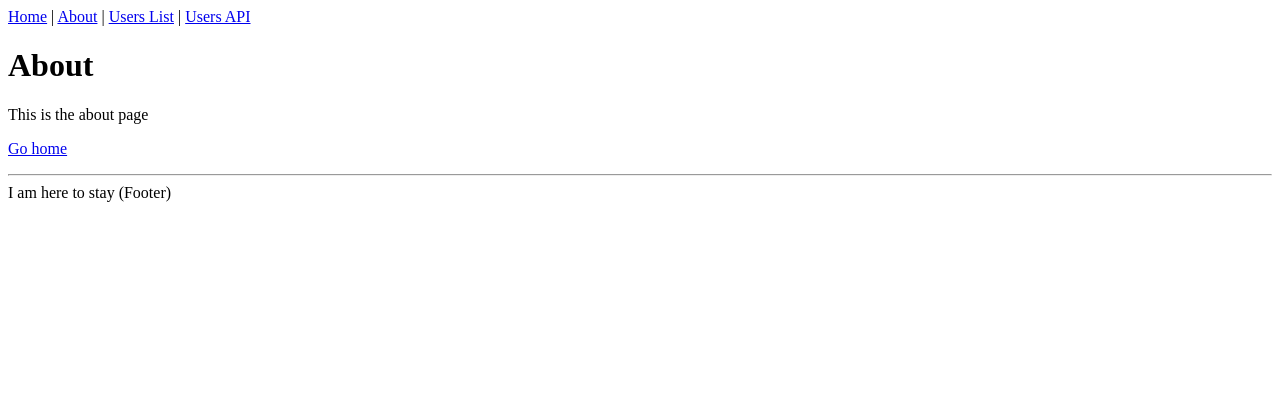
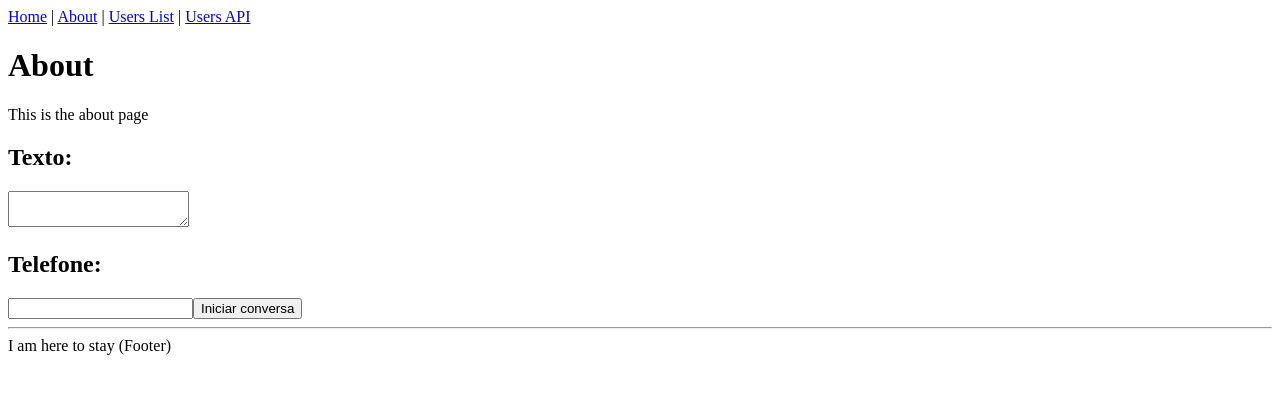
Before and after one commit to renvieir/blog, a Next.js app: page /about in a window 1280 px wide. Shown: the top 394 px of the page. Built offline with nearby package versions, Linux system fonts and the light colour scheme.

Commit message:
feat: send message through whatsapp api

```diff
--- a/pages/about.tsx
+++ b/pages/about.tsx
@@ -1,17 +1,32 @@
-import React from 'react'
-import Link from 'next/link'
-import Layout from '../components/Layout'
+import React, { useRef } from "react";
+import Layout from "../components/Layout";
 
-const AboutPage = (): JSX.Element => (
-  <Layout title="About | Next.js + TypeScript Example">
-    <h1>About</h1>
-    <p>This is the about page</p>
-    <p>
-      <Link href="/">
-        <a>Go home</a>
-      </Link>
-    </p>
-  </Layout>
-)
+const AboutPage = (): JSX.Element => {
+  const phoneRef = useRef(null);
+  const messageRef = useRef(null);
+  return (
+    <Layout title="About | Next.js + TypeScript Example">
+      <h1>About</h1>
+      <p>This is the about page</p>
+      <div>
+        <h2>Texto:</h2>
+        <textarea ref={messageRef} />
+      </div>
+      <div>
+        <h2>Telefone:</h2>
+        <input ref={phoneRef} />
+        <button
+          onClick={() =>
+            window.open(
+              `https://api.whatsapp.com/send?phone=+55${phoneRef.current.value}&text=${messageRef.current.value}`
+            )
+          }
+        >
+          Iniciar conversa
+        </button>
+      </div>
+    </Layout>
+  );
+};
 
-export default AboutPage
+export default AboutPage;
```
